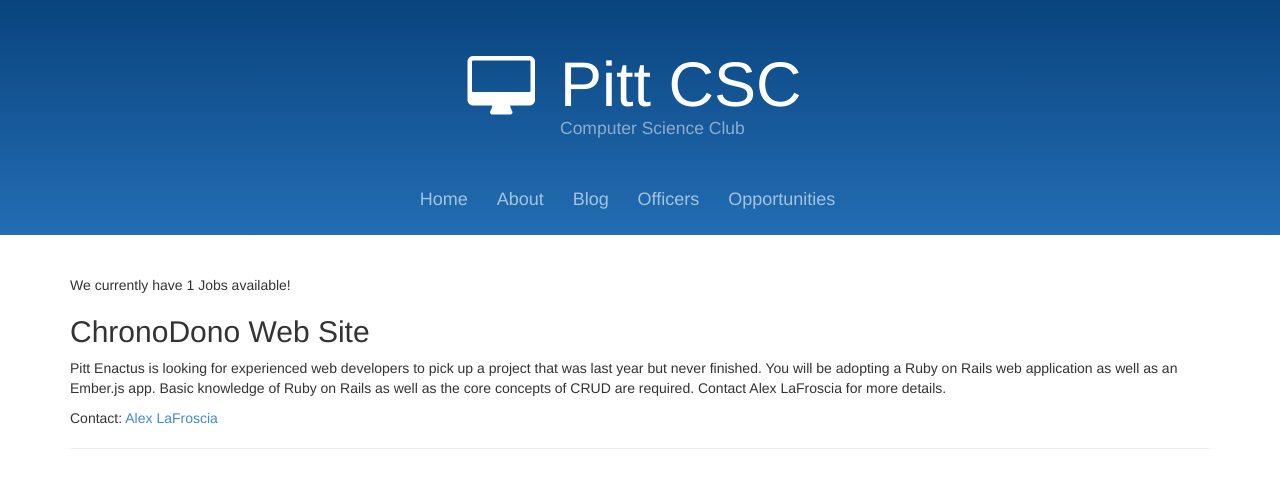
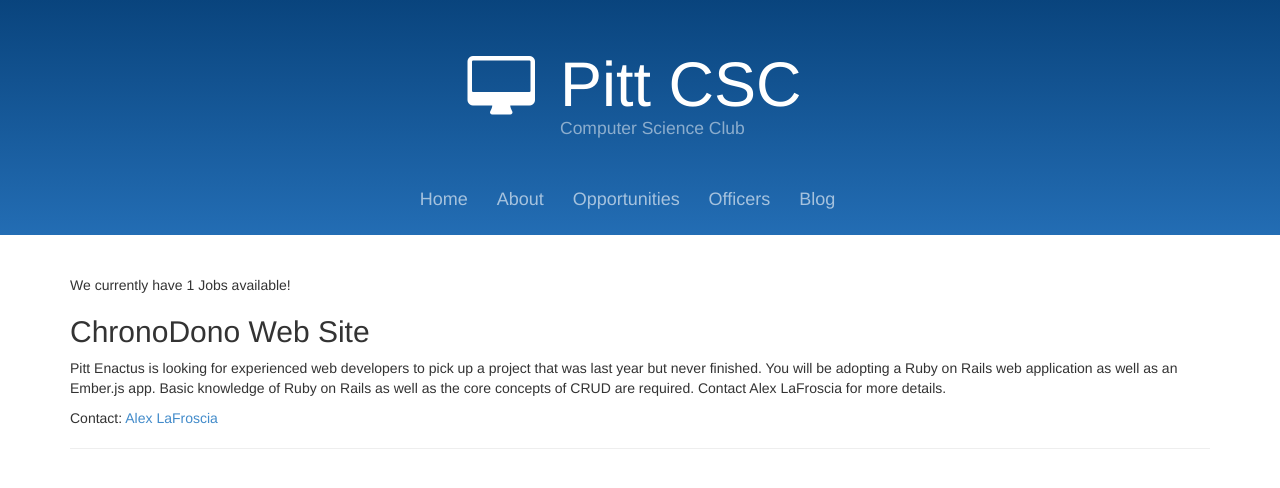
Before and after one commit to pittcsc/old-pittcsc-website-archived, a Jekyll site: the page built from opportunities/index.html, in a window 1280 px wide. Shown: the top 488 px of the page. Built offline with Jekyll 4.4.1, drawn with Linux system fonts in a browser that asks for light colours; nearby versions of some CDN libraries; library files that are not in the unit come from our copies; Markdown is read by kramdown in place of the engine named in the settings.

Commit message:
Reorder main menu items

```diff
--- a/_layouts/default.html
+++ b/_layouts/default.html
@@ -39,9 +39,9 @@
           <ul class="nav navbar-nav">
             <li><a href="/">Home</a></li>
             <li><a href="/about">About</a></li>
+            <li><a href="/opportunities">Opportunities</a></li>
+            <li><a href="/officers">Officers</a></li>
             <li><a href="/">Blog</a></li>
-            <li><a href="/officers">Officers</a></li>
-            <li><a href="/opportunities">Opportunities</a></li>
           </ul>
         </div>
       </div>
```
